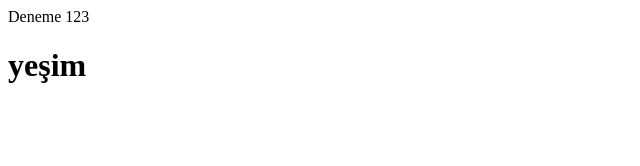
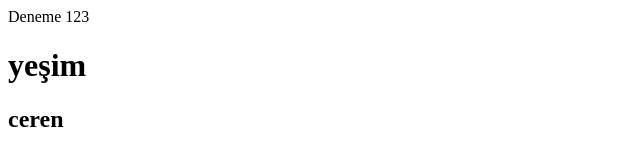
Before and after one commit to yesimkaya100619/YMGDersOrnek1, a plain HTML site: page index.html in a window 1280 px wide. Shown: the full height of the page, 0-640 px from the left. Drawn offline with Linux system fonts and the light colour scheme.

Commit message:
4.commit

```diff
--- a/index.html
+++ b/index.html
@@ -11,6 +11,7 @@
 
     Deneme 123
     <h1>yeşim</h1>
+    <h2>ceren</h2>
 </body>
 
 </html>
```
